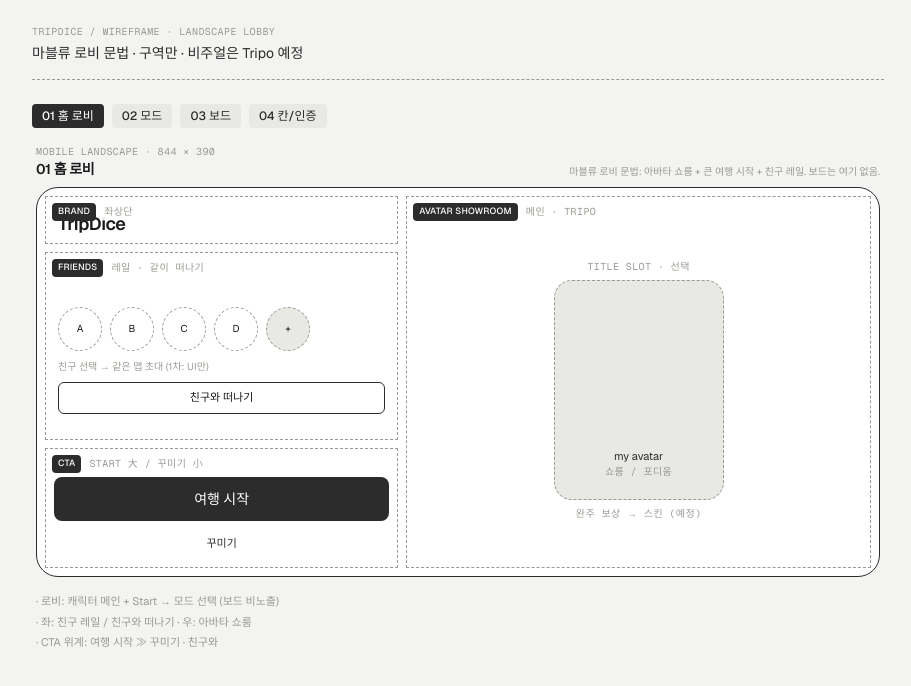
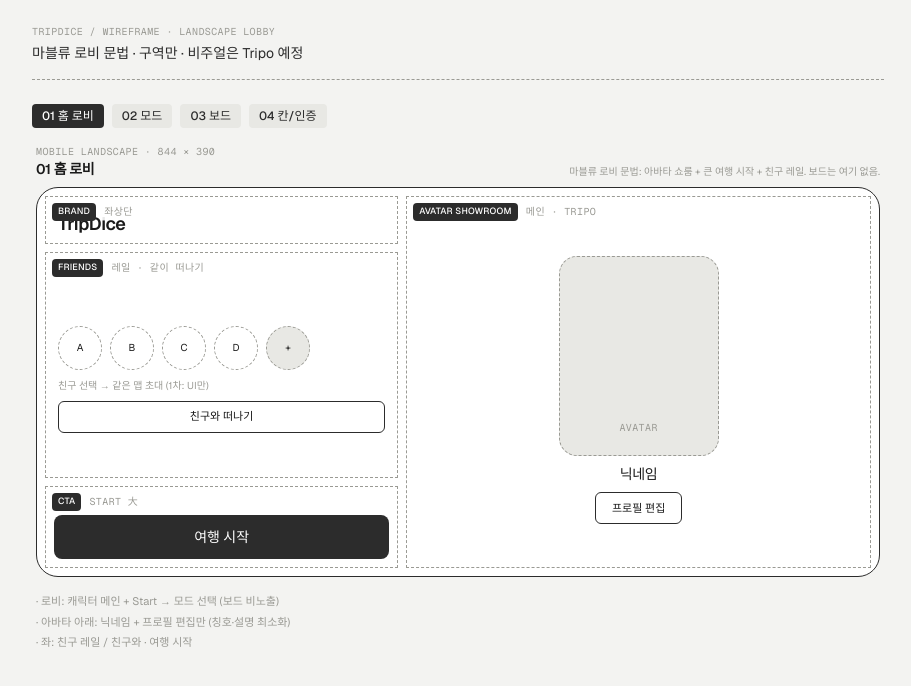
Before and after one commit to dudi199784-hash/tripdice, a Next.js app: page / in a window 1280 px wide. Shown: the top 686 px of the page, without its empty margins (182-1093 px from the left). Built offline with nearby package versions, Linux system fonts and the light colour scheme.

Commit message:
Simplify avatar panel to nickname and profile edit.
Co-authored-by: Cursor <cursoragent@cursor.com>

```diff
--- a/src/app/page.tsx
+++ b/src/app/page.tsx
@@ -45,33 +45,28 @@ export default function Home() {
               </button>
             </Region>
 
-            <Region label="cta" spec="Start 大 / 꾸미기 小" className="shrink-0 space-y-1.5 p-2 pt-7">
+            <Region label="cta" spec="Start 大" className="shrink-0 p-2 pt-7">
               <Link
                 href="/mode"
                 className="flex h-11 items-center justify-center rounded-lg bg-[var(--wire-strong)] text-sm font-medium text-white"
               >
                 여행 시작
               </Link>
-              <button
-                type="button"
-                className="flex h-8 w-full items-center justify-center rounded-md text-[11px] text-[var(--wire-strong)] underline-offset-2"
-              >
-                꾸미기
-              </button>
             </Region>
           </div>
 
           <Region label="avatar showroom" spec="메인 · Tripo" className="min-h-0">
-            <div className="flex h-full flex-col items-center justify-center gap-1.5 px-3">
-              <p className="wire-label mt-4">title slot · 선택</p>
-              <div className="flex h-[220px] w-[170px] items-end justify-center rounded-[18px] border border-dashed border-[var(--wire)] bg-[var(--wire-muted)]">
-                <p className="mb-5 text-center text-[11px] leading-snug text-[var(--wire-strong)]">
-                  my avatar
-                  <br />
-                  <span className="wire-label normal-case tracking-normal">쇼룸 / 포디움</span>
-                </p>
+            <div className="flex h-full flex-col items-center justify-center gap-2 px-3">
+              <div className="mt-4 flex h-[200px] w-[160px] items-end justify-center rounded-[18px] border border-dashed border-[var(--wire)] bg-[var(--wire-muted)]">
+                <p className="mb-5 wire-label normal-case tracking-normal">avatar</p>
               </div>
-              <p className="wire-label normal-case tracking-normal">완주 보상 → 스킨 (예정)</p>
+              <p className="text-sm font-medium tracking-tight">닉네임</p>
+              <button
+                type="button"
+                className="flex h-8 items-center justify-center rounded-md border border-[var(--wire-strong)] px-4 text-[11px]"
+              >
+                프로필 편집
+              </button>
             </div>
           </Region>
         </div>
@@ -80,8 +75,8 @@ export default function Home() {
       <SpecList
         items={[
           "로비: 캐릭터 메인 + Start → 모드 선택 (보드 비노출)",
-          "좌: 친구 레일 / 친구와 떠나기 · 우: 아바타 쇼룸",
-          "CTA 위계: 여행 시작 ≫ 꾸미기 · 친구와",
+          "아바타 아래: 닉네임 + 프로필 편집만 (칭호·설명 최소화)",
+          "좌: 친구 레일 / 친구와 · 여행 시작",
         ]}
       />
     </>
```
